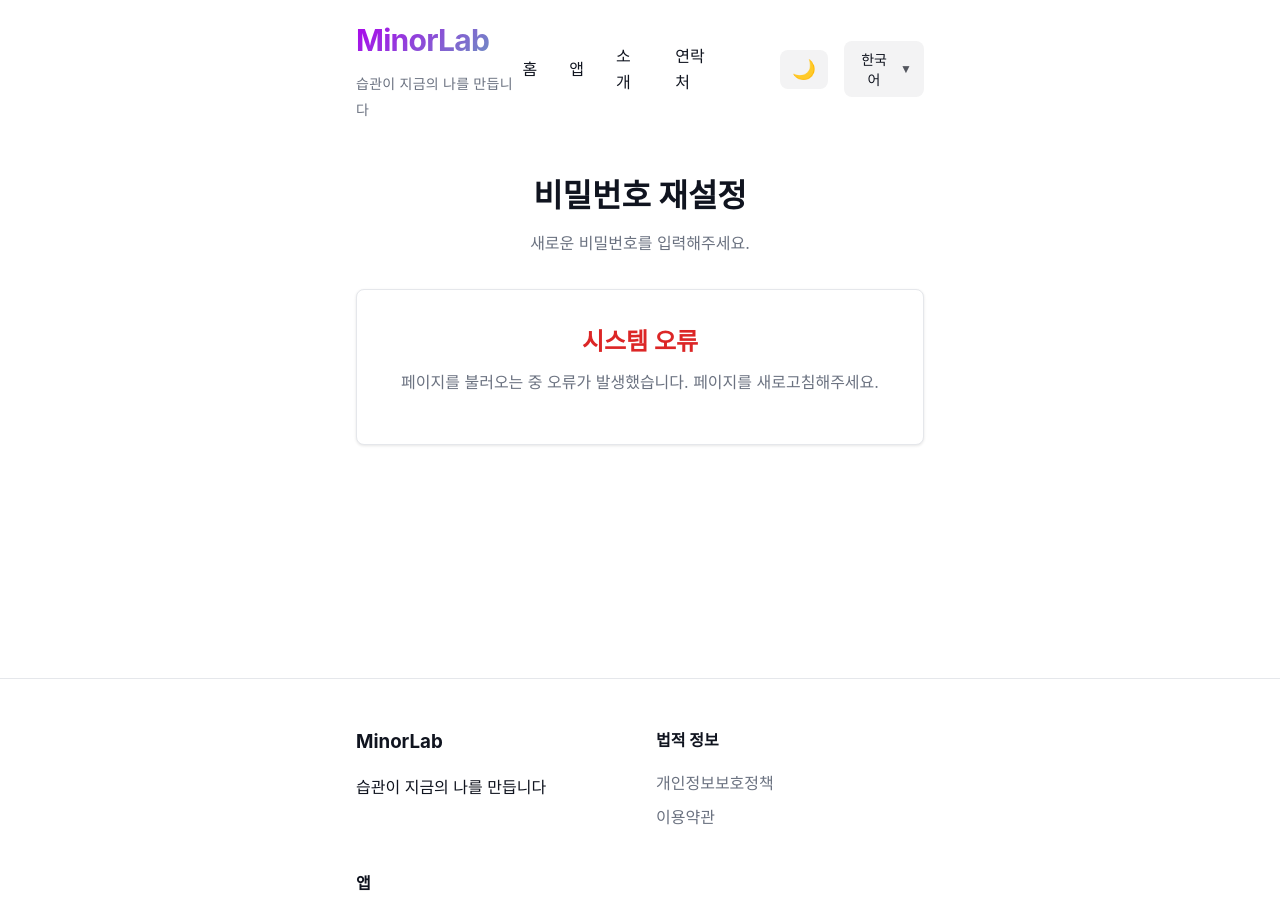
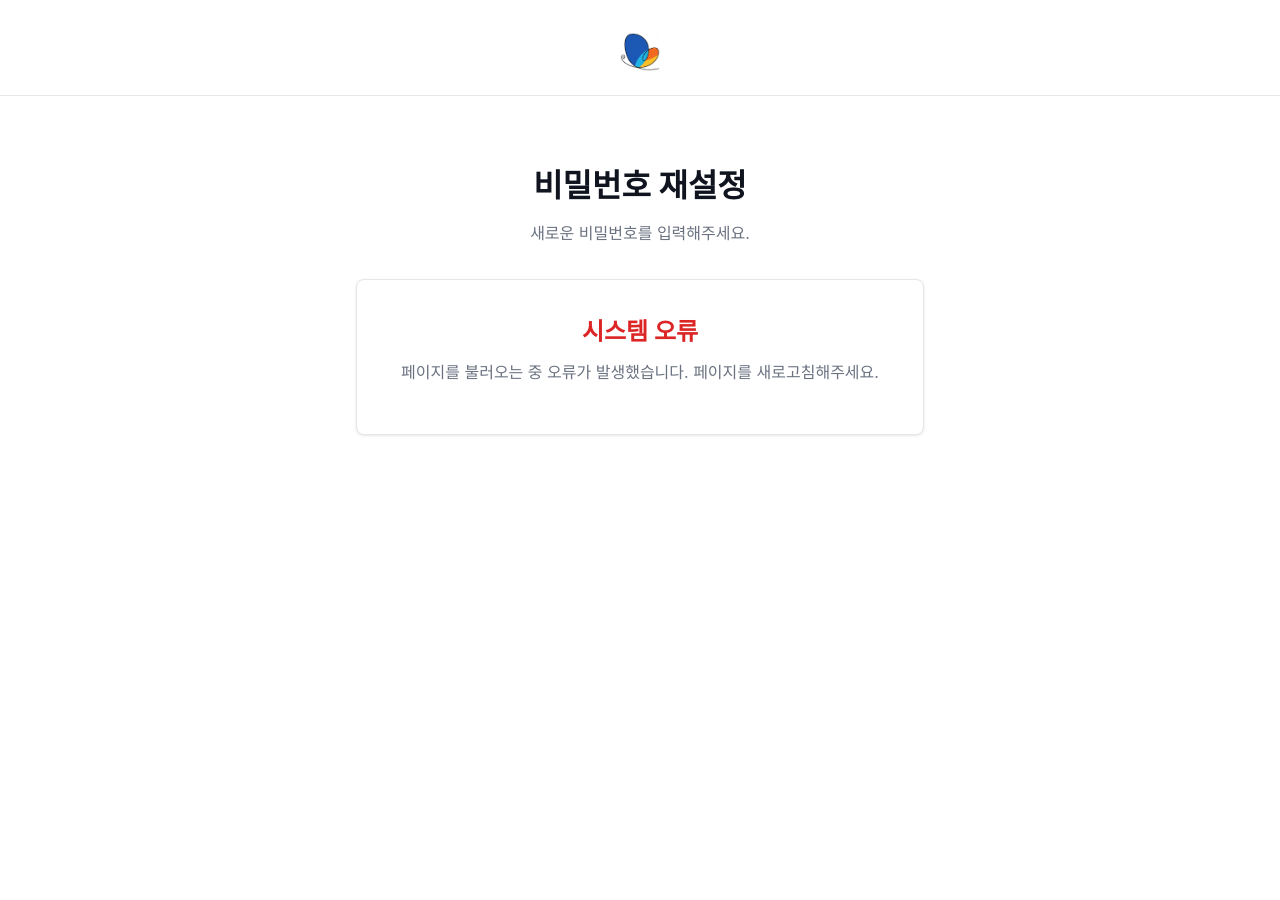
Before and after one commit to minor-laboratory/minorlab_home, a Jekyll site: the page built from reset-password.html, in a window 1280 px wide and 900 px high. Built offline with Jekyll 4.4.1, drawn with Linux system fonts in a browser that asks for light colours; some web fonts are replaced; a script that is not in the unit is left out; some of the changed text lies outside the part shown.

Commit message:
fix: Supabase SDK 로드 및 standalone 레이아웃 적용
- 전역 변수명 수정: supabase_js → supabase
- standalone 레이아웃 생성 (header/footer 없음, 로고만 표시)
- 외부 스크립트를 head에서 defer로 로드
- SDK 로드 대기 로직 추가 (최대 5초)
- logo.svg → logo_square.png 경로 수정
- 보안 페이지에 적합한 독립적인 UI 구현

Tested with Playwright:
- ✅ code 없이 접근 시 안내 페이지 정상 표시
- ✅ 콘솔 에러 없음
- ✅ PKCE 코드 교환 로직 정상 동작

🤖 Generated with [Claude Code](https://claude.com/claude-code)

Co-Authored-By: Claude <noreply@anthropic.com>

```diff
--- /dev/null
+++ b/_layouts/standalone.html
@@ -0,0 +1,45 @@
+<!DOCTYPE html>
+<html lang="{{ page.lang | default: site.lang | default: 'ko' }}">
+<head>
+  <meta charset="utf-8">
+  <meta http-equiv="X-UA-Compatible" content="IE=edge">
+  <meta name="viewport" content="width=device-width, initial-scale=1">
+
+  <title>
+    {%- if page.title -%}
+      {{ page.title }} | {{ site.title }}
+    {%- else -%}
+      {{ site.title }}
+    {%- endif -%}
+  </title>
+
+  <meta name="description" content="{{ page.description | strip_html | normalize_whitespace | truncate: 160 | escape }}">
+
+  <!-- Favicon -->
+  <link rel="icon" type="image/svg+xml" href="{{ '/assets/images/favicon.svg' | relative_url }}">
+  <link rel="icon" type="image/x-icon" href="{{ '/assets/images/favicon.ico' | relative_url }}">
+
+  <!-- Styles -->
+  <link rel="stylesheet" href="{{ '/assets/css/main.css' | relative_url }}">
+
+  <!-- External scripts (loaded in head with defer) -->
+  {%- if page.external_scripts -%}
+    {%- for script in page.external_scripts -%}
+      <script src="{{ script }}" defer></script>
+    {%- endfor -%}
+  {%- endif -%}
+</head>
+<body>
+  <!-- Standalone: No header, no footer, no navigation -->
+  <main aria-label="Content">
+    {{ content }}
+  </main>
+
+  <!-- Page-specific scripts -->
+  {%- if page.page_scripts -%}
+    {%- for script in page.page_scripts -%}
+      <script>{{ script }}</script>
+    {%- endfor -%}
+  {%- endif -%}
+</body>
+</html>
--- a/reset-password.html
+++ b/reset-password.html
@@ -1,11 +1,18 @@
 ---
-layout: minimal
+layout: standalone
 lang: ko
 title: "비밀번호 재설정"
 description: "BookLab 비밀번호 재설정"
+external_scripts:
+  - https://cdn.jsdelivr.net/npm/@supabase/supabase-js@2/dist/umd/supabase.js
 ---
 
 {%- assign t = site.data.translations[page.lang] -%}
+
+<!-- Standalone page: Logo only -->
+<div class="standalone-header">
+  <img src="{{ '/assets/images/logo_square.png' | relative_url }}" alt="MinorLab" class="standalone-logo">
+</div>
 
 <section class="reset-password">
   <div class="container">
@@ -615,6 +625,19 @@ document.addEventListener('DOMContentLoaded', async function() {
   background-color: #4b5563;
 }
 
+/* Standalone 페이지 헤더 */
+.standalone-header {
+  text-align: center;
+  padding: 2rem 0 1rem;
+  border-bottom: 1px solid #e5e7eb;
+  margin-bottom: 2rem;
+}
+
+.standalone-logo {
+  height: 40px;
+  width: auto;
+}
+
 /* 반응형 */
 @media (max-width: 640px) {
   .container {
@@ -640,5 +663,13 @@ document.addEventListener('DOMContentLoaded', async function() {
   .action-buttons .btn {
     width: 100%;
   }
+
+  .standalone-header {
+    padding: 1rem 0 0.5rem;
+  }
+
+  .standalone-logo {
+    height: 32px;
+  }
 }
 </style>
```
Also changed, not shown: other parts of reset-password.html (+14 -11 lines).
